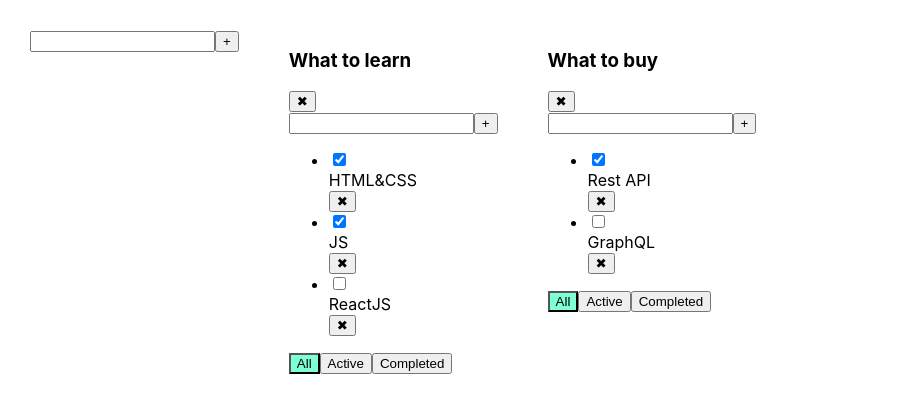
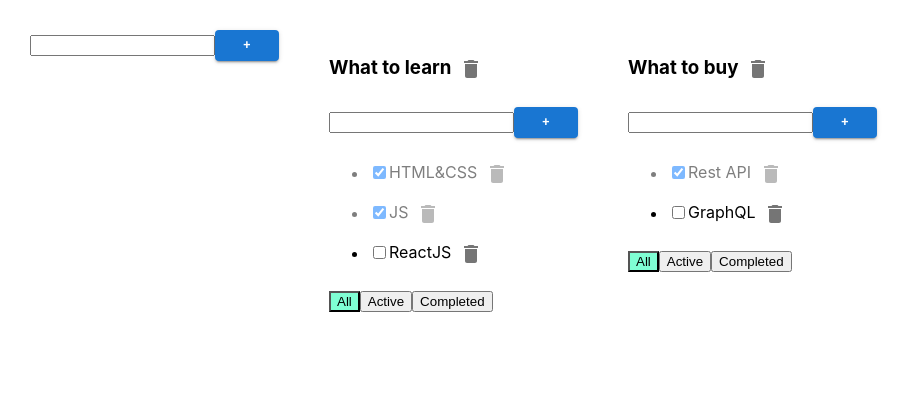
Before and after one commit to annavilnid/todolist, a React (Create React App) app: page / in a window 1280 px wide. Shown: the top 412 px of the page, without its empty margins (0-911 px from the left). Built offline with nearby package versions, Linux system fonts and the light colour scheme.

Commit message:
started material ui

```diff
--- a/package.json
+++ b/package.json
@@ -3,6 +3,10 @@
   "version": "0.1.0",
   "private": true,
   "dependencies": {
+    "@emotion/react": "^11.11.1",
+    "@emotion/styled": "^11.11.0",
+    "@mui/icons-material": "^5.14.8",
+    "@mui/material": "^5.14.8",
     "@testing-library/jest-dom": "^5.16.5",
     "@testing-library/react": "^13.4.0",
     "@testing-library/user-event": "^13.5.0",
--- a/src/AddItemForm.tsx
+++ b/src/AddItemForm.tsx
@@ -1,4 +1,5 @@
-import React, {ChangeEvent, FC, useState} from "react";
+import {ChangeEvent, FC, useState} from "react";
+import Button from '@mui/material/Button';
 
 type Props = {
     addItem: (taskTitle: string) => void;
@@ -30,7 +31,8 @@ export const AddItemForm: FC<Props> = ({ addItem }) => {
                 onChange={onChangeHandler}
                 onKeyDown={onKeyDownHandler}
             />
-            <button onClick={addTaskHandler}>+</button>
+            <Button variant="contained" color="primary" size="small"onClick={addTaskHandler}>+</Button>
+            {/*<button onClick={addTaskHandler}>+</button>*/}
             {error && <div className="error-message">error</div>}
         </div>
     )
--- a/src/App.tsx
+++ b/src/App.tsx
@@ -81,6 +81,19 @@ function App() {
         setTasks({...tasks})
     }
 
+    function changeTaskTitle(todolistId: string, taskId: string, newTitle: string) {
+        let task = tasks[todolistId].find(t => t.id === taskId)
+        if (task) {
+            task.title = newTitle
+        }
+        setTasks({...tasks})
+    }
+
+    function changeTodolistTitle(todolistId: string, newTitle: string) {
+       const newTodolists = todolists.map(t => t.id === todolistId ? {...t, title: newTitle} : t)
+       setTodolists(newTodolists)
+    }
+
 
     return (
         <div className="App">
@@ -108,6 +121,8 @@ function App() {
                                  changeTasksStatus={changeTasksStatus}
                                  changeFilter={changeFilter}
                                  removeTodolist={removeTodolist}
+                                 changeTaskTitle={changeTaskTitle}
+                                 changeTodolistTitle={changeTodolistTitle}
                 />
             })}
         </div>
--- a/src/EditableSpan.tsx
+++ b/src/EditableSpan.tsx
@@ -1,13 +1,28 @@
-import React, {FC} from "react";
+import React, {ChangeEvent, FC, useState} from "react";
 
 type Props = {
     value: string;
+    onChange: (newTitle: string) => void;
 }
 
-export const EditableSpan: FC<Props> = ({value}) => {
+export const EditableSpan: FC<Props> = ({value, onChange}) => {
+    const [editMode, setEditMode] = useState(false)
+
+    function activeEditMode() {
+        setEditMode(true)
+    }
+
+    function activeViewMode() {
+        setEditMode(false)
+    }
+
+    function onChangeHandler(e: ChangeEvent<HTMLInputElement>) {
+        onChange(e.currentTarget.value)
+    }
+
     return (
-        <div>
-            {value}
-        </div>
+        editMode
+            ? <input value={value} onBlur={activeViewMode} onChange={onChangeHandler} autoFocus />
+            : <span onDoubleClick={activeEditMode}>{value}</span>
     );
 };
--- a/src/Todolist.tsx
+++ b/src/Todolist.tsx
@@ -1,8 +1,9 @@
 import React, {ChangeEvent, FC } from "react";
 import {FilterType} from "./App";
 import {AddItemForm} from "./AddItemForm";
-import {NONAME} from "dns";
 import {EditableSpan} from "./EditableSpan";
+import { Delete } from '@mui/icons-material'
+import { IconButton } from '@mui/material'
 
 type Props = {
     title: string;
@@ -18,6 +19,8 @@ type Props = {
     changeFilter: (todolistId:string, filter: FilterType) => void;
     todolistId: string;
     filter: FilterType;
+    changeTaskTitle: (todolistId: string, taskId: string, newTitle: string) => void
+    changeTodolistTitle: (todolistId: string, newTitle: string) => void
 };
 
 export const Todolist: FC<Props> = ({
@@ -30,6 +33,9 @@ export const Todolist: FC<Props> = ({
                                         filter,
                                         todolistId,
                                         removeTodolist,
+                                        changeTaskTitle,
+                                        changeTodolistTitle,
+
 }) => {
     function onClickAllHandler() {
         changeFilter(todolistId, "all")
@@ -47,10 +53,17 @@ export const Todolist: FC<Props> = ({
         addTask(todolistId, title)
     }
 
+    function changeTitle(newTitle: string) {
+        changeTodolistTitle(todolistId, newTitle)
+    }
+
     return (
         <div>
-            <h3>{title}</h3>
-            <button onClick={()=>removeTodolist(todolistId)}>✖</button>
+            <h3><EditableSpan onChange={changeTitle} value={title} />
+            <IconButton onClick={()=>removeTodolist(todolistId)}>
+                <Delete />
+            </IconButton>
+            </h3>
             <AddItemForm
                 addItem={addItem}
             />
@@ -63,12 +76,18 @@ export const Todolist: FC<Props> = ({
                         const isDone = e.currentTarget.checked
                         changeTasksStatus(todolistId, task.id, isDone)
                     }
+
+                    function onChangeTaskTitle(newTitle: string) {
+                        changeTaskTitle(todolistId, task.id, newTitle)
+                    }
                     return (
-                        <li key={task.id}>
+                        <li key={task.id} className={task.isDone ? "is-done" : ""}>
                             <input type="checkbox" checked={task.isDone} onChange={onChangeHandler}/>
                             {/*<span className={task.isDone ? "is-done" : ""}>{task.title}</span>*/}
-                            <EditableSpan value={task.title} />
-                            <button onClick={onClickHandler}>✖</button>
+                            <EditableSpan onChange={onChangeTaskTitle} value={task.title} />
+                            <IconButton onClick={onClickHandler}>
+                                <Delete />
+                            </IconButton>
                         </li>
                     )
                 })}
```
Also changed, not shown: 1 other file (tests, documents, lock files or other folders).
